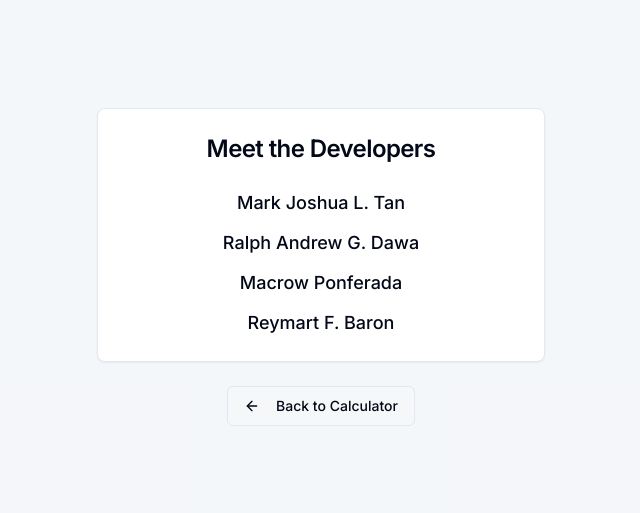
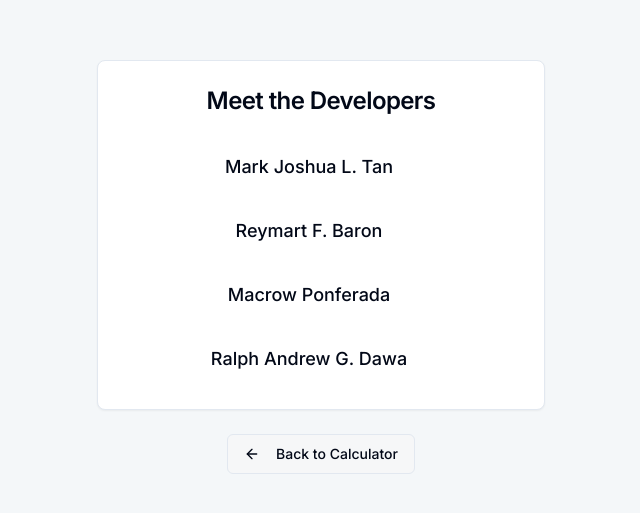
Before and after one commit to MarkJoshuaLTan/studio, a Next.js app: page /developers in a window 1280 px wide. Shown: the part 133-646 px from the top of the page, without its empty margins (319-959 px from the left). Built offline with nearby package versions, Linux system fonts and the light colour scheme.

Commit message:
Update the About panel to include a Developers section.
Display the dev

```diff
--- a/src/app/developers/page.tsx
+++ b/src/app/developers/page.tsx
@@ -1,14 +1,14 @@
 import Link from 'next/link';
-import { ArrowLeft } from 'lucide-react';
+import { ArrowLeft, ExternalLink } from 'lucide-react';
 import { Button } from '@/components/ui/button';
 import { Card, CardContent, CardHeader, CardTitle } from '@/components/ui/card';
 
 export default function DevelopersPage() {
   const developers = [
-    "Mark Joshua L. Tan",
-    "Ralph Andrew G. Dawa",
-    "Macrow Ponferada",
-    "Reymart F. Baron"
+    { name: "Mark Joshua L. Tan", url: "https://www.facebook.com/markjoshua.l.tan" },
+    { name: "Reymart F. Baron", url: "https://www.facebook.com/reymart.baron.2024" },
+    { name: "Macrow Ponferada", url: "https://www.facebook.com/busygelo" },
+    { name: "Ralph Andrew G. Dawa", url: "https://www.facebook.com/ralph213" }
   ];
 
   return (
@@ -19,9 +19,17 @@ export default function DevelopersPage() {
         </CardHeader>
         <CardContent>
           <ul className="space-y-3">
-            {developers.map((name) => (
-              <li key={name} className="text-center text-lg font-medium">
-                {name}
+            {developers.map((dev) => (
+              <li key={dev.name}>
+                <a
+                  href={dev.url}
+                  target="_blank"
+                  rel="noopener noreferrer"
+                  className="flex items-center justify-center gap-2 text-lg font-medium p-3 rounded-md hover:bg-muted transition-all group"
+                >
+                  {dev.name}
+                  <ExternalLink className="h-4 w-4 opacity-0 group-hover:opacity-100 transition-opacity" />
+                </a>
               </li>
             ))}
           </ul>
--- a/src/components/about-dialog.tsx
+++ b/src/components/about-dialog.tsx
@@ -23,6 +23,13 @@ import {
 import { Separator } from "@/components/ui/separator";
 
 export function AboutDialog() {
+  const developers = [
+    { name: "Mark Joshua L. Tan", url: "https://www.facebook.com/markjoshua.l.tan" },
+    { name: "Reymart F. Baron", url: "https://www.facebook.com/reymart.baron.2024" },
+    { name: "Macrow Ponferada", url: "https://www.facebook.com/busygelo" },
+    { name: "Ralph Andrew G. Dawa", url: "https://www.facebook.com/ralph213" }
+  ];
+
   return (
     <Dialog>
       <DialogTrigger asChild>
@@ -157,22 +164,23 @@ export function AboutDialog() {
             <section className="space-y-3">
               <h3 className="text-lg font-semibold flex items-center gap-2">
                 <Users className="h-5 w-5 text-primary" />
-                The Developers
+                Developers
               </h3>
               <p className="text-sm text-muted-foreground">
                 Conceptualized and developed by a dedicated team committed to digital innovation in public administration.
               </p>
               <div className="grid grid-cols-1 sm:grid-cols-2 gap-2">
-                {[
-                  "Mark Joshua L. Tan",
-                  "Ralph Andrew G. Dawa",
-                  "Macrow Ponferada",
-                  "Reymart F. Baron"
-                ].map((name) => (
-                  <div key={name} className="flex items-center gap-2 text-sm font-medium p-2 rounded-md bg-muted/50 border border-transparent hover:border-primary/20 transition-all">
+                {developers.map((dev) => (
+                  <a
+                    key={dev.name}
+                    href={dev.url}
+                    target="_blank"
+                    rel="noopener noreferrer"
+                    className="flex items-center gap-2 text-sm font-medium p-2 rounded-md bg-muted/50 border border-transparent hover:border-primary/20 hover:bg-muted transition-all"
+                  >
                     <div className="h-1.5 w-1.5 rounded-full bg-primary" />
-                    {name}
-                  </div>
+                    {dev.name}
+                  </a>
                 ))}
               </div>
             </section>
```
